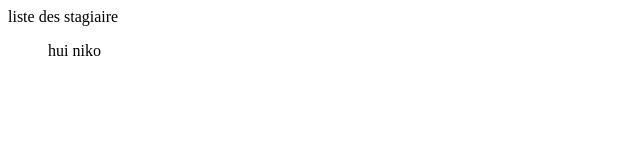
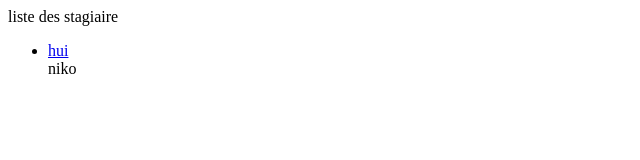
Before and after one commit to nicolasharkou/huiniko, a plain HTML site: page index.html in a window 1280 px wide. Shown: the full height of the page, 0-640 px from the left. Drawn offline with Linux system fonts and the light colour scheme.

Commit message:
second commit

```diff
--- a/index.html
+++ b/index.html
@@ -1,6 +1,6 @@
 liste des stagiaire
 
 <ul>
-        hui
+        <li><a href="hui.html" target="_blank"> hui </a></li>
         niko
 </ul>
```
Also changed, not shown: hui.html (added, +1 -0 lines).
